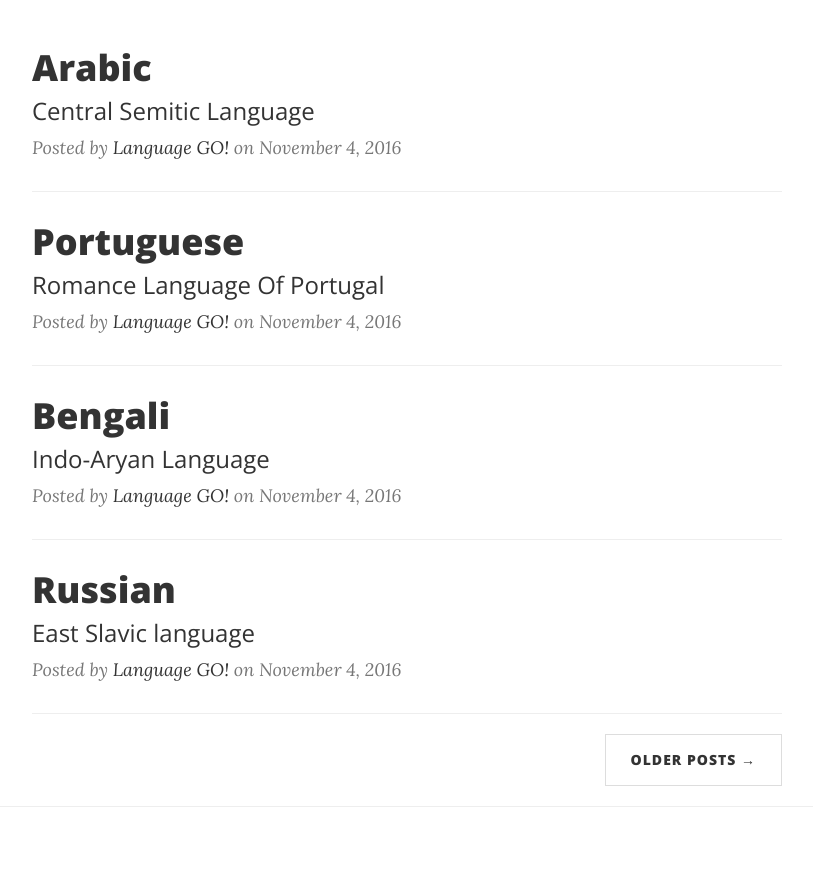
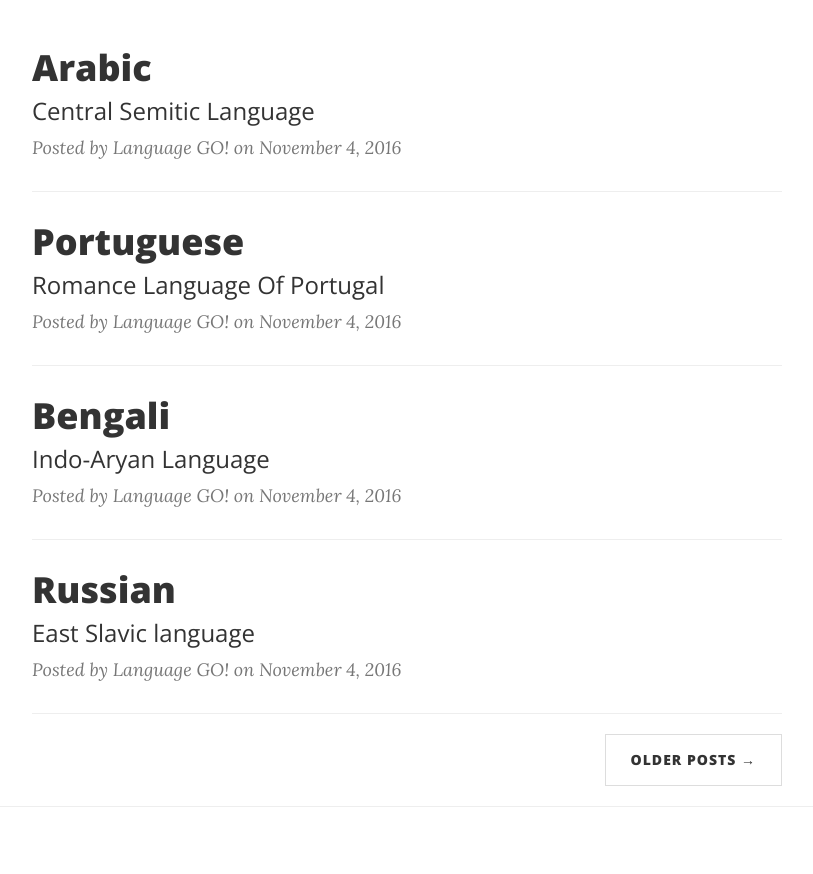
Before and after one commit to jasper626/Blog-Website--Language-GO-, a website: page index2.html in a window 1280 px wide. Shown: the part 480-1354 px from the top of the page, without its empty margins (233-1046 px from the left). Drawn offline with nearby package versions, Linux system fonts and the light colour scheme.

Commit message:
Update index2.html

```diff
--- a/index2.html
+++ b/index2.html
@@ -97,7 +97,7 @@
                             Central Semitic Language
                         </h3>
                     </a>
-                    <p class="post-meta">Posted by <a href="#">Language GO!</a> on November 4, 2016</p>
+                    <p class="post-meta">Posted by Language GO! on November 4, 2016</p>
                 </div>
                 <hr>
                 <div class="post-preview">
@@ -109,7 +109,7 @@
                             Romance Language Of Portugal
                         </h3>
                     </a>
-                    <p class="post-meta">Posted by <a href="#">Language GO!</a> on November 4, 2016</p>
+                    <p class="post-meta">Posted by Language GO! on November 4, 2016</p>
                 </div>
                 <hr>
                 <div class="post-preview">
@@ -121,7 +121,7 @@
                             Indo-Aryan Language
                         </h3>
                     </a>
-                    <p class="post-meta">Posted by <a href="#">Language GO!</a> on November 4, 2016</p>
+                    <p class="post-meta">Posted by Language GO! on November 4, 2016</p>
                 </div>
                 <hr>
                 <div class="post-preview">
@@ -133,11 +133,12 @@
                             East Slavic language
                         </h3>
                     </a>
-                    <p class="post-meta">Posted by <a href="#">Language GO!</a> on November 4, 2016</p>
+                    <p class="post-meta">Posted by Language GO! on November 4, 2016</p>
                 </div>
                 <hr>
                 <!-- Pager -->
                 <ul class="pager">
+
                     <li class="next">
                         <a href="index3.html">Older Posts &rarr;</a>
                     </li>
```
